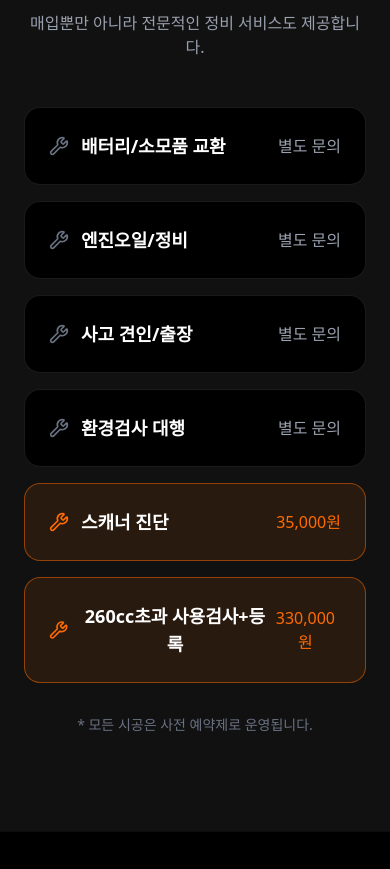
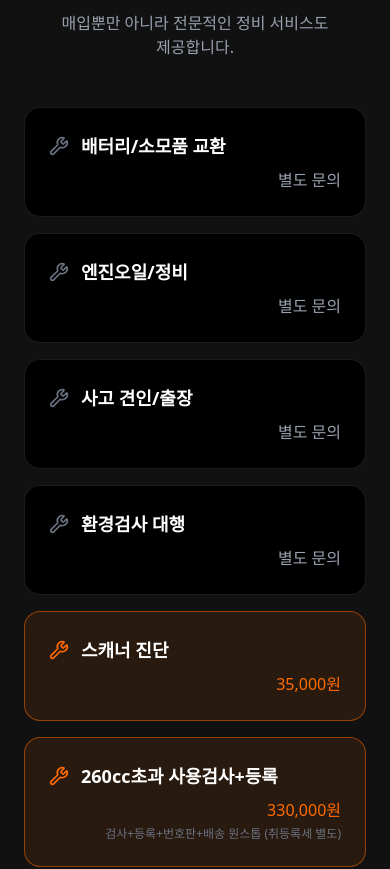
Before and after one commit to 12538253/bike-landing, a Next.js app: page / in a window 390 px wide. Shown: the part 5540-6409 px from the top of the page. Built offline with nearby package versions, Linux system fonts and the light colour scheme.

Commit message:
모바일 글자 최적화

```diff
--- a/app/globals.css
+++ b/app/globals.css
@@ -19,6 +19,7 @@ body {
   color: var(--foreground);
   font-family: var(--font-sans), Arial, Helvetica, sans-serif;
   overflow-x: hidden;
+  word-break: keep-all;
   -webkit-touch-callout: none;
   user-select: none;
 }
--- a/components/ServicesSection.tsx
+++ b/components/ServicesSection.tsx
@@ -24,18 +24,25 @@ export default function ServicesSection() {
                     {services.map((service, idx) => (
                         <div
                             key={idx}
-                            className={`flex items-center justify-between p-6 rounded-2xl border transition-colors ${service.highlight
+                            className={`flex flex-col items-start gap-2 p-6 rounded-2xl border transition-colors md:flex-row md:items-center md:justify-between ${service.highlight
                                 ? "bg-brand-orange/10 border-brand-orange/50"
                                 : "bg-black border-white/10 hover:border-white/30"
                                 }`}
                         >
                             <div className="flex items-center gap-3">
-                                <Wrench className={`w-5 h-5 ${service.highlight ? "text-brand-orange" : "text-gray-500"}`} />
-                                <span className="font-bold text-white text-lg">{service.name}</span>
+                                <Wrench className={`w-5 h-5 flex-shrink-0 ${service.highlight ? "text-brand-orange" : "text-gray-500"}`} />
+                                <span className="font-bold text-white text-lg break-keep text-left">{service.name}</span>
                             </div>
-                            <span className={`font-medium ${service.highlight ? "text-brand-orange" : "text-gray-400"}`}>
-                                {service.price}
-                            </span>
+                            <div className="flex flex-col items-end w-full md:w-auto">
+                                <span className={`font-medium ${service.highlight ? "text-brand-orange" : "text-gray-400"}`}>
+                                    {service.price}
+                                </span>
+                                {service.desc && (
+                                    <span className="text-xs text-gray-500 mt-1 text-right break-keep">
+                                        {service.desc}
+                                    </span>
+                                )}
+                            </div>
                         </div>
                     ))}
                 </div>
```
